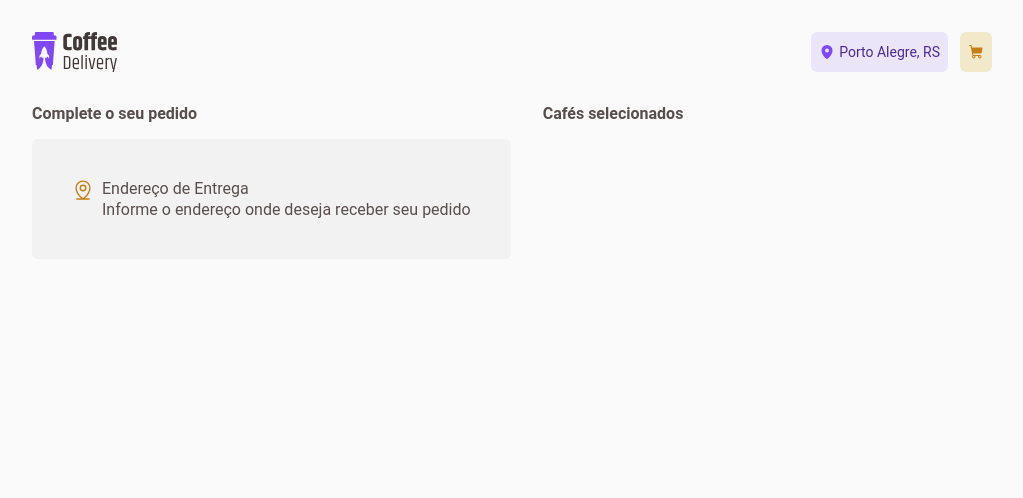
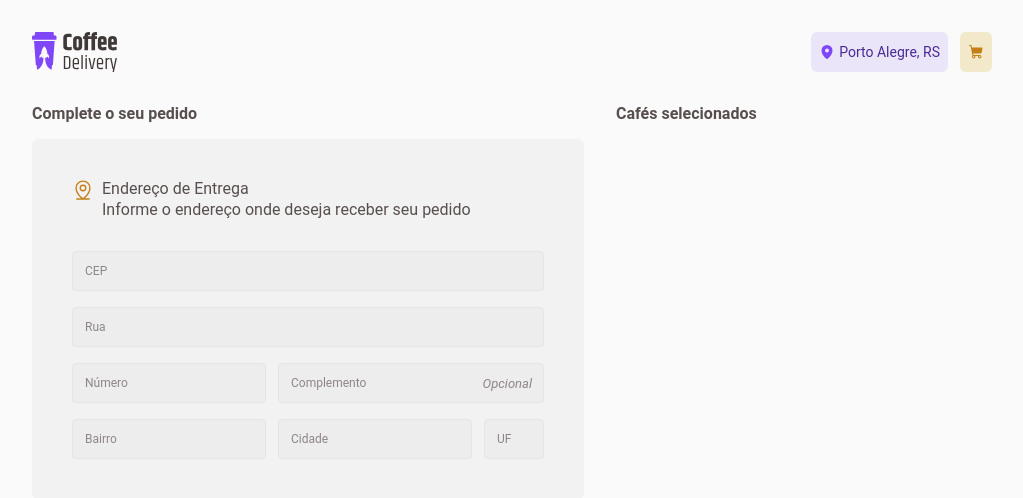
Before and after one commit to rutefig/challenge02-ignite-reactjs-coffee-delivery, a React (Vite) app: page /checkout in a window 1280 px wide. Shown: the top 498 px of the page, without its empty margins (128-1151 px from the left). Built offline with nearby package versions, Linux system fonts and the light colour scheme.

Commit message:
small fixes on input and implemented inputs container on checkout form

```diff
--- a/src/components/Input/index.tsx
+++ b/src/components/Input/index.tsx
@@ -4,13 +4,20 @@ import { Text } from '../Text'
 
 interface Props extends InputHTMLAttributes<HTMLInputElement> {}
 
-export const Input: React.FC<Props> = ({ ...props }) => {
+export const Input: React.FC<Props> = ({
+  required,
+  style,
+  className,
+  ...props
+}) => {
   return (
-    <InputContainer>
+    <InputContainer style={style} className={className}>
       <StyledInput {...props} />
-      <LabelContainer>
-        <StyledText tag="span">Opcional</StyledText>
-      </LabelContainer>
+      {!required && (
+        <LabelContainer>
+          <StyledText tag="span">Opcional</StyledText>
+        </LabelContainer>
+      )}
     </InputContainer>
   )
 }
--- a/src/pages/Checkout/index.tsx
+++ b/src/pages/Checkout/index.tsx
@@ -5,10 +5,13 @@ import { defaultTheme } from '../../styles/themes/default'
 import {
   CheckoutContainer,
   FormContainer,
+  InputsContainer,
   OrderFormContainer,
   OrderFormHeader,
+  RowInputsContainer,
   TextContainer,
 } from './styles'
+import { Input } from '../../components/Input'
 
 export function Checkout() {
   return (
@@ -35,6 +38,27 @@ export function Checkout() {
               </Text>
             </TextContainer>
           </OrderFormHeader>
+
+          <InputsContainer>
+            <Input placeholder="CEP" required />
+            <Input placeholder="Rua" required />
+            <RowInputsContainer>
+              <Input placeholder="Número" required />
+              <Input
+                style={{ width: '-webkit-fill-available' }}
+                placeholder="Complemento"
+              />
+            </RowInputsContainer>
+            <RowInputsContainer>
+              <Input placeholder="Bairro" required />
+              <Input
+                style={{ width: '-webkit-fill-available' }}
+                placeholder="Cidade"
+                required
+              />
+              <Input placeholder="UF" style={{ width: '3.75rem' }} required />
+            </RowInputsContainer>
+          </InputsContainer>
         </OrderFormContainer>
       </FormContainer>
       <FormContainer>
--- a/src/pages/Checkout/styles.ts
+++ b/src/pages/Checkout/styles.ts
@@ -33,3 +33,15 @@ export const TextContainer = styled.div`
   flex-direction: column;
   gap: 0.125rem;
 `
+
+export const InputsContainer = styled.div`
+  display: flex;
+  flex-direction: column;
+  gap: 1rem;
+  width: -webkit-fill-available;
+`
+
+export const RowInputsContainer = styled.div`
+  display: flex;
+  gap: 0.75rem;
+`
```
